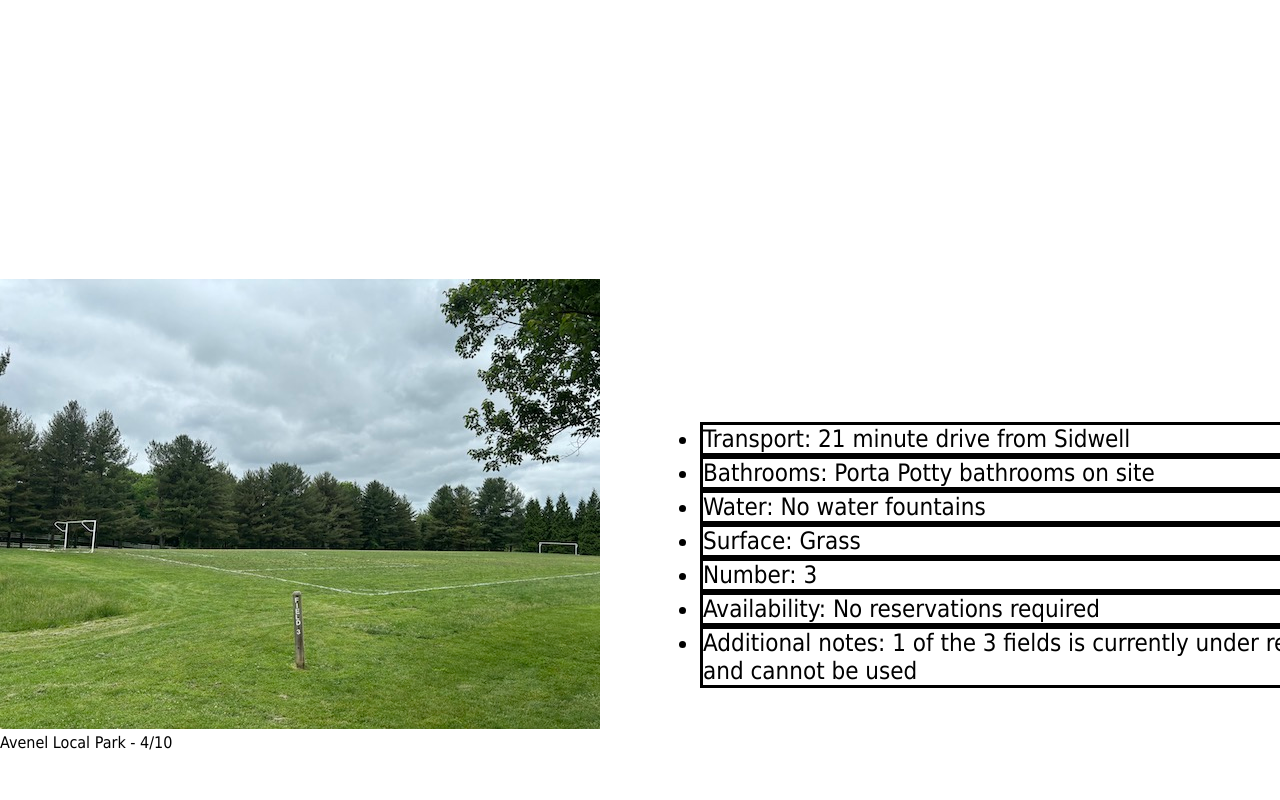
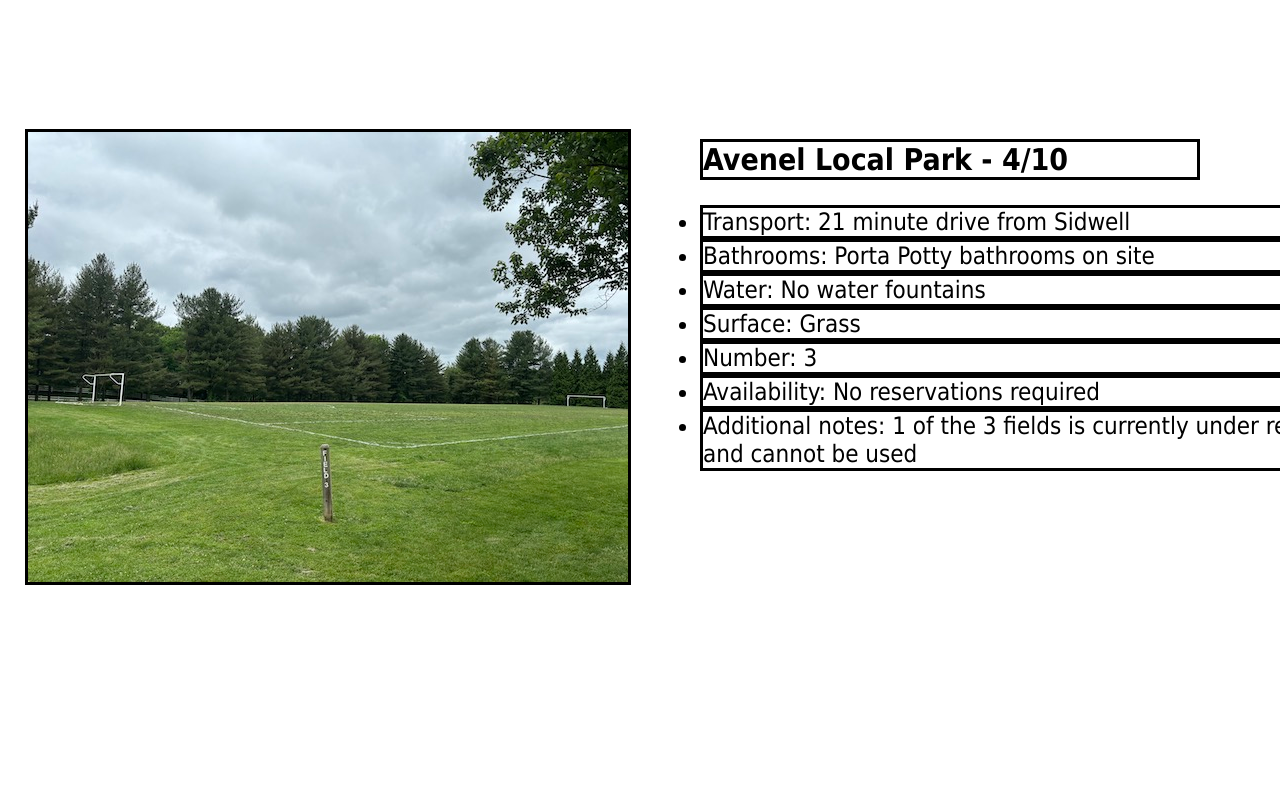
Before and after one commit to Jim24680/Jim24680.github.io, a plain HTML site: page Fields.html in a window 1280 px wide. Shown: the part 640-1440 px from the top of the page. Drawn offline with Linux system fonts and the light colour scheme.

Commit message:
Update style.css

```diff
--- a/style.css
+++ b/style.css
@@ -102,3 +102,30 @@
   width: 600px;
   border: 3px solid black;
 }
+
+.fieldsTwo {
+  position: relative;
+  left: 25px;
+  bottom: 150px;
+  border: 3px solid black;
+}
+
+.ratingsTwo {
+  position: relative;
+  bottom: 600px;
+  left: 700px;
+  font-weight: 700;
+  font-size: 30px;
+  width: 500px;
+  border: 3px solid black;
+}
+
+.descriptorTwo {
+  position: relative;
+  bottom: 575px;
+  left: 700px;
+  font-weight: 400;
+  font-size: 24px;
+  width: 700px;
+  border: 3px solid black;
+}
```
